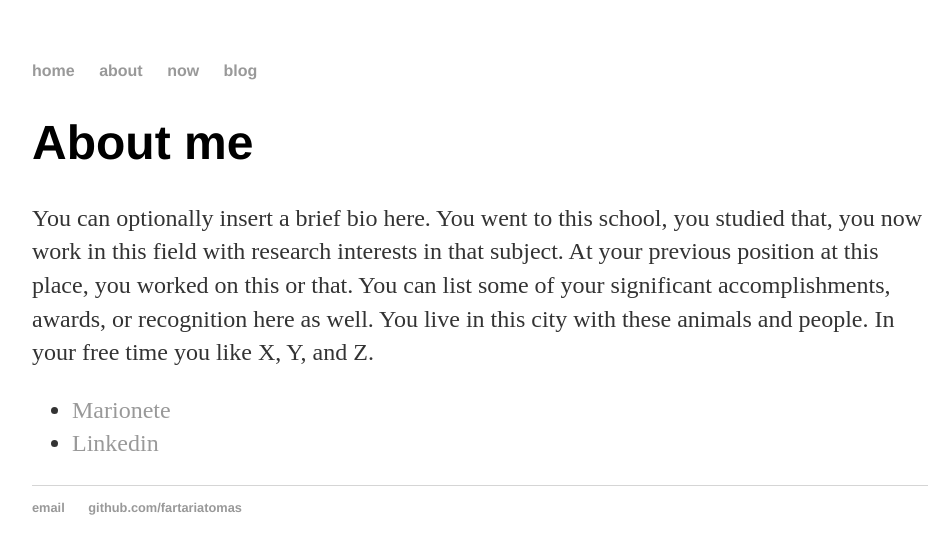
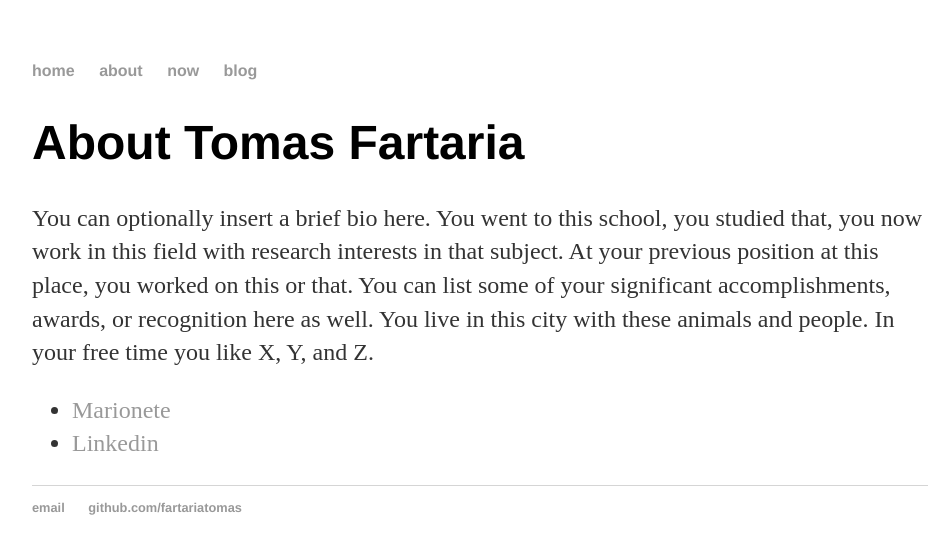
Before and after one commit to fartariatomas/fartariatomas.github.io, a Jekyll site: the page built from about/index.html, in a window 1280 px wide. Shown: the top 554 px of the page, without its empty margins (160-1112 px from the left). Built offline with Jekyll 4.4.1, drawn with Linux system fonts in a browser that asks for light colours.

Commit message:
change hard code for variables

```diff
--- a/_config.yml
+++ b/_config.yml
@@ -1,4 +1,3 @@
 name: Tomas Fartaria
 mardown: kramdown
 permalink: /blog/:year/:month/:day/:title
-paginate: 5
--- a/about/index.html
+++ b/about/index.html
@@ -4,7 +4,7 @@ title: About Tomas Fartaria
 ---
 
 		<div class="about">
-			<h1>About me</h1>
+		    <h1>{{ page.title }}</h1>
 			<p>You can optionally insert a brief bio here. You went to this school, you studied that, you now work in this field with research interests in that subject. At your previous position at this place, you worked on this or that. You can list some of your significant accomplishments, awards, or recognition here as well. You live in this city with these animals and people. In your free time you like X, Y, and Z.</p>
 
 			<ul class="contacts">
--- a/now/index.html
+++ b/now/index.html
@@ -4,7 +4,7 @@ title: What I'm doing now
 ---
 
 		<div class="now">
-			<h1>What I'm doing now</h1>
+		    <h1>{{ page.title }}</h1>
 			<p>I'm living in Lisbon, Portugal with my wife, (1 month old) kid and dog.</p>
 			<p>I'm working in Marionete, a big data, data science and devops consultancy
 			company. They have several partnerships with major players and everybody here
```
